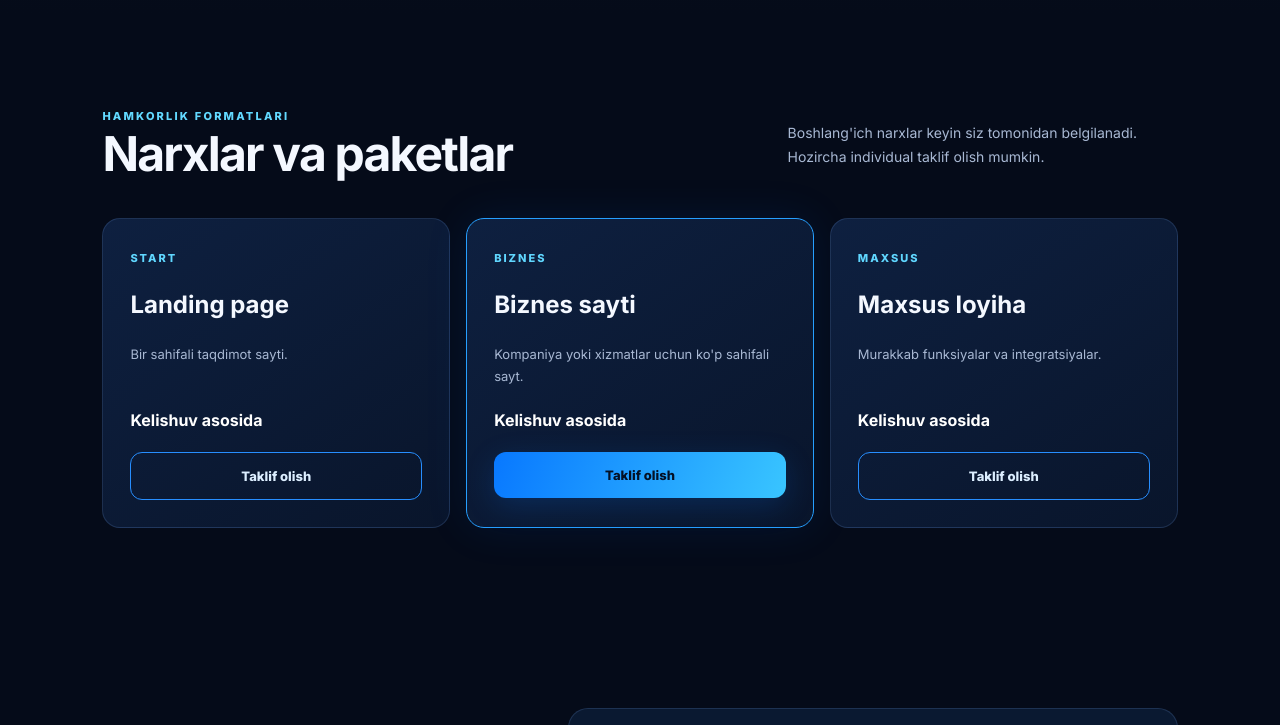
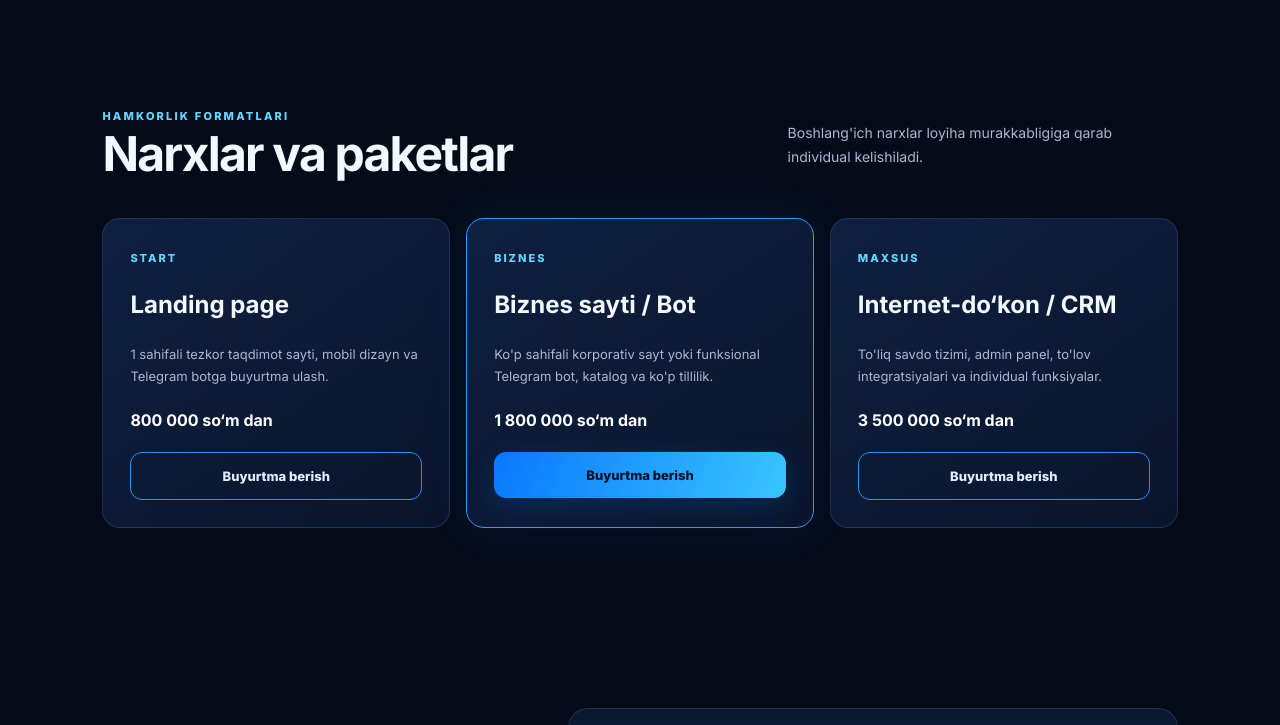
Before and after one commit to excsszz/exc-platform, a plain HTML site: page index.html in a window 1280 px wide. Shown: the part 2260-2985 px from the top of the page. Drawn offline with Linux system fonts and the light colour scheme.

Commit message:
Update index.html

```diff
--- a/index.html
+++ b/index.html
@@ -81,7 +81,7 @@
     <section class="section portfolio" id="portfolio">
       <div class="section-heading">
         <div><span class="eyebrow" data-i18n="portfolioEyebrow">ISH NAMUNALARI</span><h2 data-i18n="portfolioTitle">G'oyadan natijagacha</h2></div>
-        <p data-i18n="portfolioText">Bu bo'limga keyinchalik o'zingizning haqiqiy loyihalaringiz qo'shiladi.</p>
+        <p data-i18n="portfolioText">Biz yaratayotgan zamonaviy raqamli loyihalar yo'nalishlari.</p>
       </div>
       <div class="portfolio-grid">
         <div class="project project-1"><span>WEB</span><h3>Business website</h3><small>Corporate · Responsive</small></div>
@@ -93,12 +93,30 @@
     <section class="section pricing" id="pricing">
       <div class="section-heading">
         <div><span class="eyebrow" data-i18n="pricingEyebrow">HAMKORLIK FORMATLARI</span><h2 data-i18n="pricingTitle">Narxlar va paketlar</h2></div>
-        <p data-i18n="pricingText">Boshlang'ich narxlar keyin siz tomonidan belgilanadi. Hozircha individual taklif olish mumkin.</p>
+        <p data-i18n="pricingText">Boshlang'ich narxlar loyiha murakkabligiga qarab individual kelishiladi.</p>
       </div>
       <div class="price-grid">
-        <article class="price-card"><span data-i18n="basic">START</span><h3>Landing page</h3><p data-i18n="basicText">Bir sahifali taqdimot sayti.</p><strong>Kelishuv asosida</strong><a class="btn btn-ghost" href="#contact" data-i18n="choose">Taklif olish</a></article>
-        <article class="price-card featured"><span data-i18n="pro">BIZNES</span><h3>Biznes sayti</h3><p data-i18n="proText">Kompaniya yoki xizmatlar uchun ko'p sahifali sayt.</p><strong>Kelishuv asosida</strong><a class="btn" href="#contact" data-i18n="choose">Taklif olish</a></article>
-        <article class="price-card"><span data-i18n="custom">MAXSUS</span><h3>Maxsus loyiha</h3><p data-i18n="customText">Murakkab funksiyalar va integratsiyalar.</p><strong>Kelishuv asosida</strong><a class="btn btn-ghost" href="#contact" data-i18n="choose">Taklif olish</a></article>
+        <article class="price-card">
+          <span data-i18n="basic">START</span>
+          <h3>Landing page</h3>
+          <p data-i18n="basicText">1 sahifali tezkor taqdimot sayti, mobil dizayn va Telegram botga buyurtma ulash.</p>
+          <strong>800 000 so‘m dan</strong>
+          <a class="btn btn-ghost" href="#contact" data-i18n="choose">Buyurtma berish</a>
+        </article>
+        <article class="price-card featured">
+          <span data-i18n="pro">BIZNES</span>
+          <h3>Biznes sayti / Bot</h3>
+          <p data-i18n="proText">Ko'p sahifali korporativ sayt yoki funksional Telegram bot, katalog va ko'p tillilik.</p>
+          <strong>1 800 000 so‘m dan</strong>
+          <a class="btn" href="#contact" data-i18n="choose">Buyurtma berish</a>
+        </article>
+        <article class="price-card">
+          <span data-i18n="custom">MAXSUS</span>
+          <h3>Internet-do‘kon / CRM</h3>
+          <p data-i18n="customText">To'liq savdo tizimi, admin panel, to'lov integratsiyalari va individual funksiyalar.</p>
+          <strong>3 500 000 so‘m dan</strong>
+          <a class="btn btn-ghost" href="#contact" data-i18n="choose">Buyurtma berish</a>
+        </article>
       </div>
     </section>
 
@@ -136,13 +154,3 @@
         <p class="form-note">Buyurtmangiz to‘g‘ridan-to‘g‘ri Telegram botimizga yuboriladi. Tez orada bog‘lanamiz!</p>
         <p id="formStatus" class="form-status" aria-live="polite"></p>
       </form>
-    </section>
-  </main>
-
-  <footer class="footer">
-    <a class="brand" href="#home"><span class="brand-mark">EXC</span><span>PLATFORM</span></a>
-    <span data-i18n="footerText">Build · Grow · Innovate</span>
-    <span>© <span id="year"></span> EXC PLATFORM</span>
-  </footer>
-
-  <script src="script.js"></script>
```
